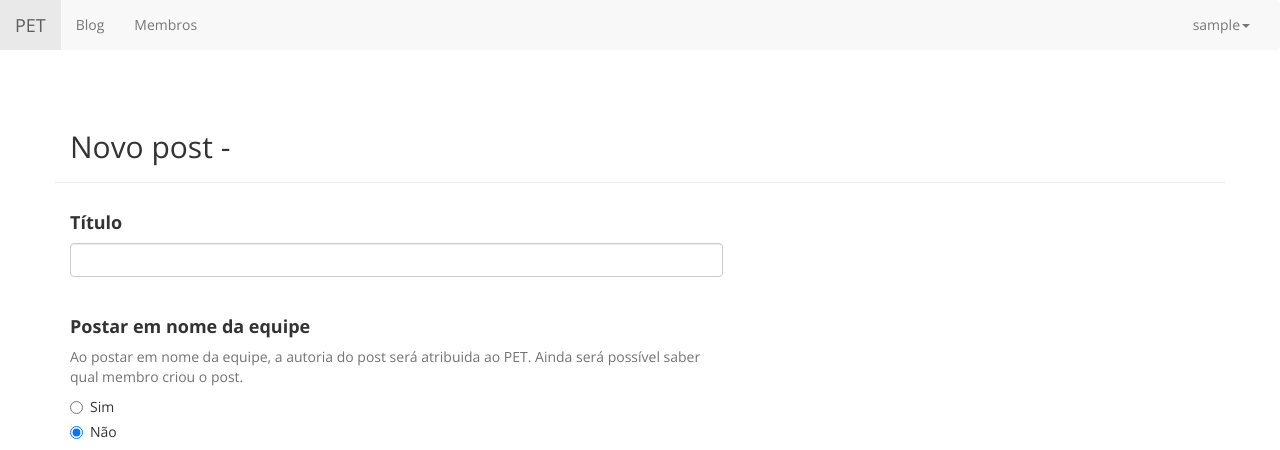
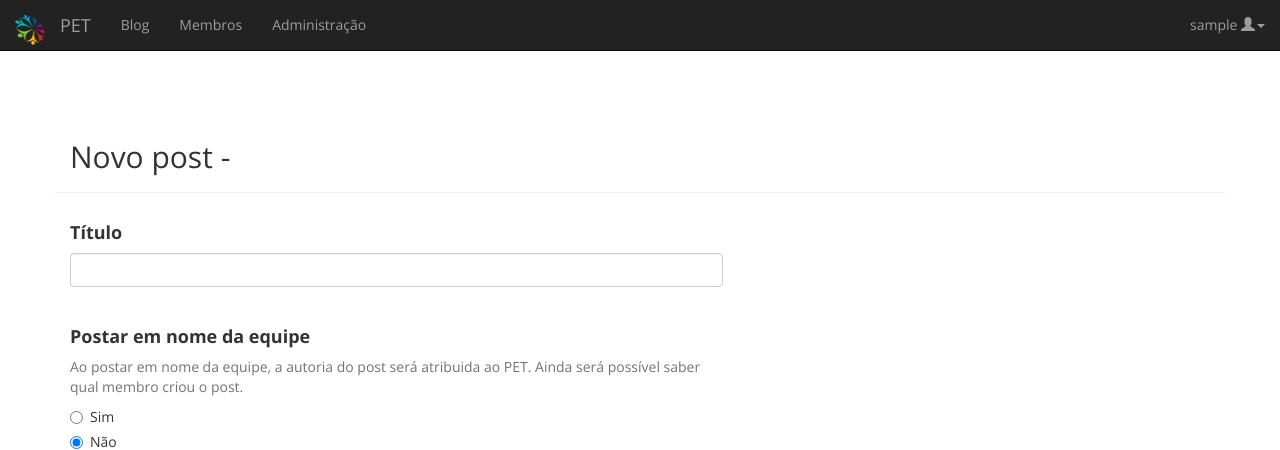
Before and after one commit to compet-cefetmg/site_pet, a Django app: page /blog/add/ in a window 1280 px wide. Shown: the top 450 px of the page. Run offline with Django 3.2, Linux system fonts and the light colour scheme; the visitor is signed in with stand-in values (Sample User, id 1); some libraries are stand-ins or nearby versions.

Commit message:
modifica navbar e coloca icones

```diff
--- a/templates/base.html
+++ b/templates/base.html
@@ -3,10 +3,10 @@
 <html lang="pt-br">
 <head>
     <meta charset="utf-8">
-    <title>PET CEFET-MG</title>
+    <title>{%block title%}PET CEFET-MG{% endblock %}</title>
     <meta name="viewport" content="width=device-width, initial-scale=1.0">
-    <link rel="icon" href="{{ MEDIA_URL }}logo_cefet_color.png">
-    <link rel="stylesheet" href="https://maxcdn.bootstrapcdn.com/bootstrap/3.3.7/css/bootstrap.min.css">
+    <link rel="icon" href="{{ STATIC_URL }}/media/favicon.ico">
+    <link rel="stylesheet" href="{{ STATIC_URL }}css/css/bootstrap.min.css">
     <link rel="stylesheet" href="https://maxcdn.bootstrapcdn.com/font-awesome/4.7.0/css/font-awesome.min.css">
     <link rel="stylesheet" href="{{ STATIC_URL }}css/base.css">
     <link rel="stylesheet" href="https://fonts.googleapis.com/css?family=Roboto">
@@ -19,9 +19,12 @@
 
 <body>
     <header>
-        <nav class="navbar navbar-default">
+        <nav class="navbar navbar-inverse navbar-fixed-top">
             <div class="container-fluid">
                 <div class="navbar-header">
+                    <a class="navbar-brand" href="#">
+                        <img src="{{ STATIC_URL }}/media/logo-pet.png" class="d-inline-block align-top" width="30" height="30" alt="logo">
+                    </a>
                     <button type="button" class="navbar-toggle collapsed" data-toggle="collapse" data-target="#bs-example-navbar-collapse-1" aria-expanded="false">
                         <span class="sr-only">Toggle navigation</span>
                         <span class="icon-bar"></span>
@@ -36,11 +39,16 @@
                     <ul class="nav navbar-nav">
                         <li><a href="{% url 'blog.index' %}{% if request.GET.pet %}?pet={{ request.GET.pet }}{% endif %}">Blog<span class="sr-only">(current)</span></a></li>
                         <li><a href="{% url 'members.index' %}{% if request.GET.pet %}?pet={{ request.GET.pet }}{% endif %}">Membros</a></li>
+
+                        {% if user.is_authenticated %}
+                        <li><a href="{% url 'blog.add_post' %}{% if request.GET.pet %}?pet={{ request.GET.pet }}{% endif %}">Administração</a></li>
+                        {% endif %}
+
                     </ul>
                     <ul class="nav navbar-nav navbar-right">
                         {% if user.is_authenticated %}
                             <li class="dropdown">
-                                <a href="#" class="dropdown-toggle" data-toggle="dropdown" role="button" aria-haspopup="true" aria-expanded="false">{{ user.get_username }}<span class="caret"></span></a>
+                                <a href="#" class="dropdown-toggle" data-toggle="dropdown" role="button" aria-haspopup="true" aria-expanded="false">{{ user.get_username }} <span class="glyphicon glyphicon-user"></span><span class="caret"></span></a>
                                 <ul class="dropdown-menu">
                                     <li><a href="{% url 'members.edit_personal_info' %}">Meu perfil</a></li>
                                     <li><a href="{% url 'staff.index' %}">Administração</a></li>
@@ -55,13 +63,14 @@
                 </div>
             </div>
         </nav>
+        </br></br></br></br>
     </header>
 
 {% block content %}
 {% endblock %}
 
 <script src="https://cdnjs.cloudflare.com/ajax/libs/jquery/3.1.1/jquery.min.js"></script>
-<script src="https://maxcdn.bootstrapcdn.com/bootstrap/3.3.7/js/bootstrap.min.js"></script>
+<script src="{{ STATIC_URL }}/js/js/bootstrap.min.js"></script>
 <script src="https://cdnjs.cloudflare.com/ajax/libs/sweetalert/1.1.3/sweetalert.min.js"></script>
 <script src="https://cdnjs.cloudflare.com/ajax/libs/js-cookie/2.1.3/js.cookie.min.js"></script>
 <script src="{{ STATIC_URL }}js/base.js"></script>
```
Also changed, not shown: static/media/favicon.ico (added), static/media/logo-pet.png (added).
